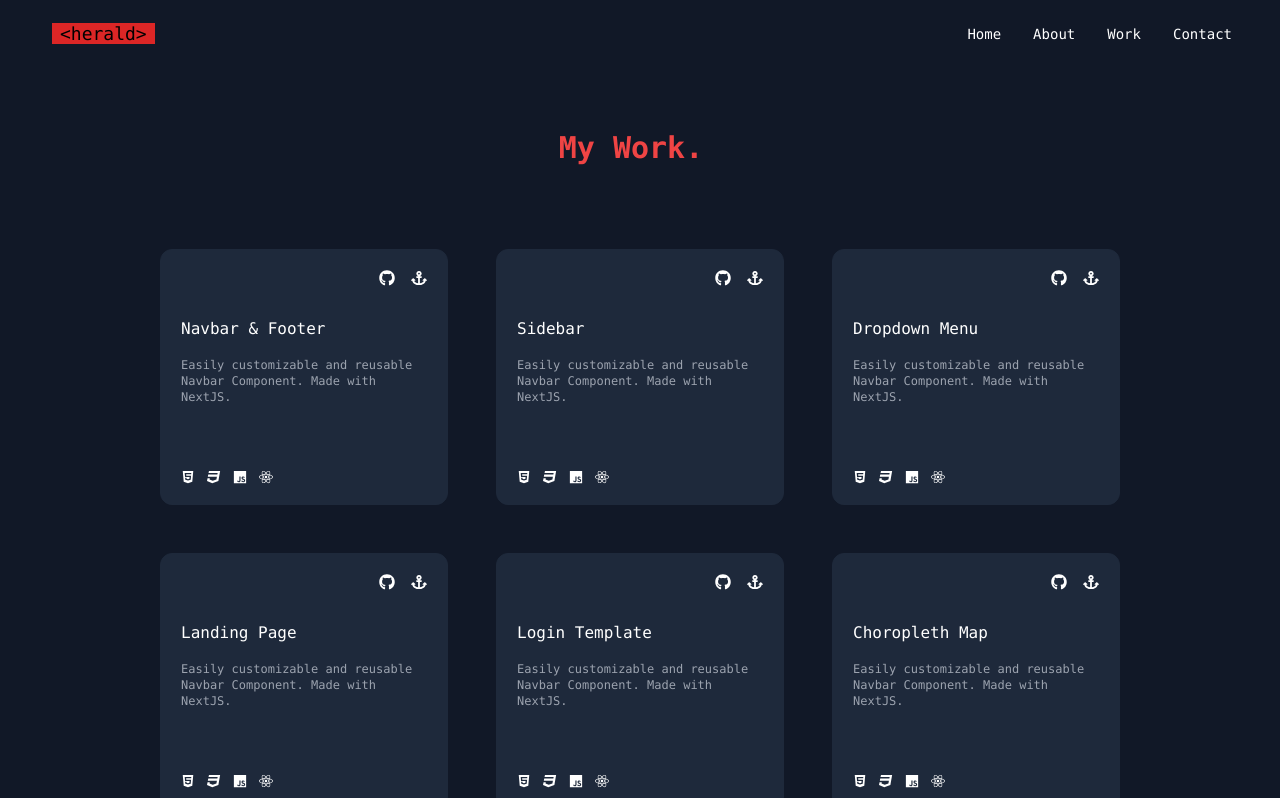
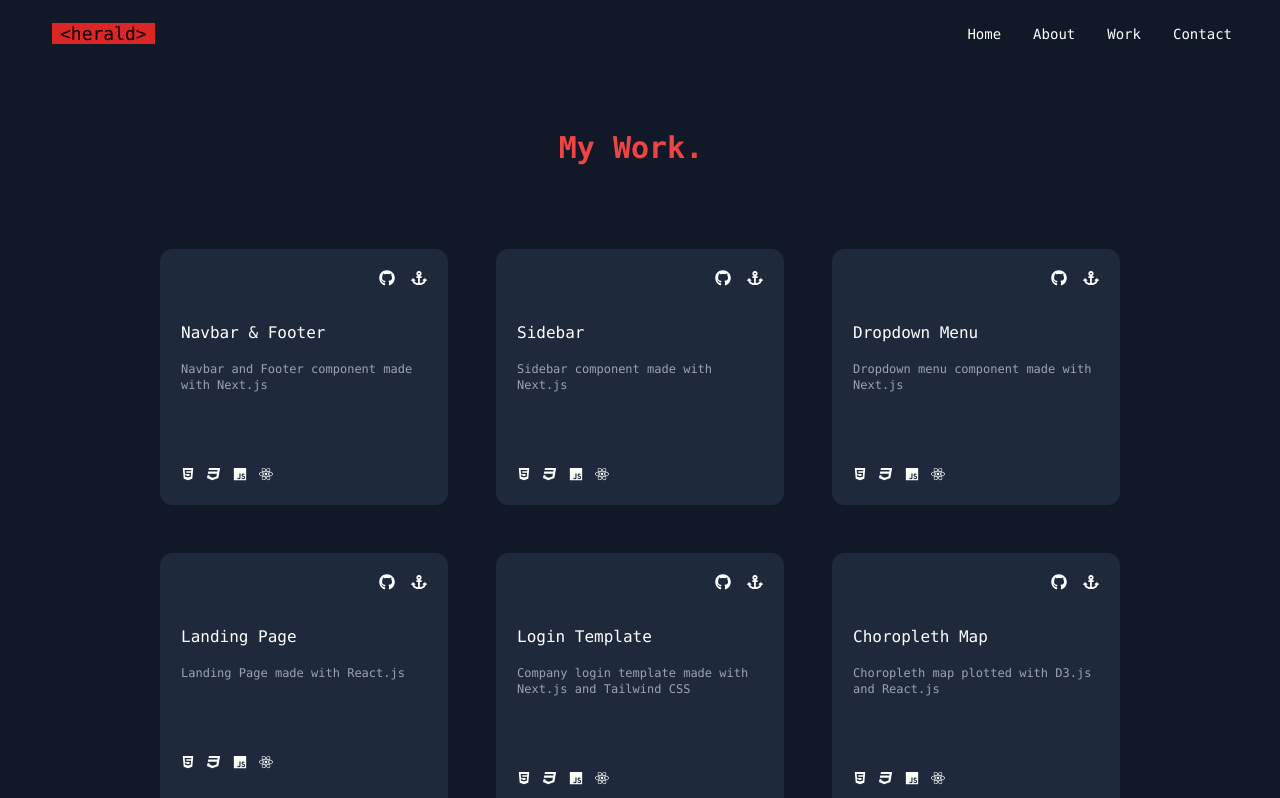
Before and after one commit to RadZ3000/personal-website, a Next.js app: page /work in a window 1280 px wide. Shown: the top 798 px of the page. Built offline with nearby package versions, Linux system fonts and the light colour scheme; a web font is replaced by a local one.

Commit message:
work.tsx edit

```diff
--- a/pages/work.tsx
+++ b/pages/work.tsx
@@ -35,7 +35,7 @@ const Work = () => {
                         </div>
                             <a className="hover flex flex-col gap-y-4 w-full text-lg" target="_blank" rel="noopener noreferrer" href="https://herald-sidebar-component.netlify.app/">
                                 <h1 className="text-sm md:text-base">Navbar & Footer</h1>
-                                <p className="text-xs h-1/3 w-full text-gray-400">Easily customizable and reusable Navbar Component. Made with NextJS.</p>
+                                <p className="text-xs h-1/3 w-full text-gray-400">Navbar and Footer component made with Next.js</p>
                             </a>
                         <div className="flex flex-row items-end gap-x-3 h-1/3 text-xs md:text-sm">
                             <FaHtml5 />
@@ -52,7 +52,7 @@ const Work = () => {
                         </div>
                             <a className="hover flex flex-col gap-y-4 w-full text-lg" target="_blank" rel="noopener noreferrer" href="https://herald-sidebar-component.netlify.app/">
                                 <h1 className="text-sm md:text-base">Sidebar</h1>
-                                <p className="text-xs h-1/3 w-full text-gray-400">Easily customizable and reusable Navbar Component. Made with NextJS.</p>
+                                <p className="text-xs h-1/3 w-full text-gray-400">Sidebar component made with Next.js</p>
                             </a>
                         <div className="flex flex-row items-end gap-x-3 h-1/3 text-xs md:text-sm">
                             <FaHtml5 />
@@ -69,7 +69,7 @@ const Work = () => {
                         </div>
                             <a className="hover flex flex-col gap-y-4 w-full text-lg" target="_blank" rel="noopener noreferrer" href="https://herald-sidebar-component.netlify.app/">
                                 <h1 className="text-sm md:text-base">Dropdown Menu</h1>
-                                <p className="text-xs h-1/3 w-full text-gray-400">Easily customizable and reusable Navbar Component. Made with NextJS.</p>
+                                <p className="text-xs h-1/3 w-full text-gray-400">Dropdown menu component made with Next.js</p>
                             </a>
                         <div className="flex flex-row items-end gap-x-3 h-1/3 text-xs md:text-sm">
                             <FaHtml5 />
@@ -86,7 +86,7 @@ const Work = () => {
                         </div>
                             <a className="hover flex flex-col gap-y-4 w-full text-lg" target="_blank" rel="noopener noreferrer" href="https://herald-sidebar-component.netlify.app/">
                                 <h1 className="text-sm md:text-base">Landing Page</h1>
-                                <p className="text-xs h-1/3 w-full text-gray-400">Easily customizable and reusable Navbar Component. Made with NextJS.</p>
+                                <p className="text-xs h-1/3 w-full text-gray-400">Landing Page made with React.js</p>
                             </a>
                         <div className="flex flex-row items-end gap-x-3 h-1/3 text-xs md:text-sm">
                             <FaHtml5 />
@@ -101,9 +101,9 @@ const Work = () => {
                             <Link href="#"><a className="hover"><FaGithub /></a></Link>
                             <Link href="#"><a className="hover"><FaAnchor /></a></Link>
                         </div>
-                            <a className="hover flex flex-col gap-y-4 w-full text-lg" target="_blank" rel="noopener noreferrer" href="https://herald-sidebar-component.netlify.app/">
+                            <a className="hover flex flex-col gap-y-4 w-full text-lg" target="_blank" rel="noopener noreferrer" href="https://herald-login-template.netlify.app/">
                                 <h1 className="text-sm md:text-base">Login Template</h1>
-                                <p className="text-xs h-1/3 w-full text-gray-400">Easily customizable and reusable Navbar Component. Made with NextJS.</p>
+                                <p className="text-xs h-1/3 w-full text-gray-400">Company login template made with Next.js and Tailwind CSS</p>
                             </a>
                         <div className="flex flex-row items-end gap-x-3 h-1/3 text-xs md:text-sm">
                             <FaHtml5 />
@@ -118,9 +118,9 @@ const Work = () => {
                             <Link href="#"><a className="hover"><FaGithub /></a></Link>
                             <Link href="#"><a className="hover"><FaAnchor /></a></Link>
                         </div>
-                            <a className="hover flex flex-col gap-y-4 w-full text-lg" target="_blank" rel="noopener noreferrer" href="https://herald-sidebar-component.netlify.app/">
+                            <a className="hover flex flex-col gap-y-4 w-full text-lg" target="_blank" rel="noopener noreferrer" href="https://codepen.io/He_sRad/full/zYZWzje">
                                 <h1 className="text-sm md:text-base">Choropleth Map</h1>
-                                <p className="text-xs h-1/3 w-full text-gray-400">Easily customizable and reusable Navbar Component. Made with NextJS.</p>
+                                <p className="text-xs h-1/3 w-full text-gray-400">Choropleth map plotted with D3.js and React.js</p>
                             </a>
                         <div className="flex flex-row items-end gap-x-3 h-1/3 text-xs md:text-sm">
                             <FaHtml5 />
```
